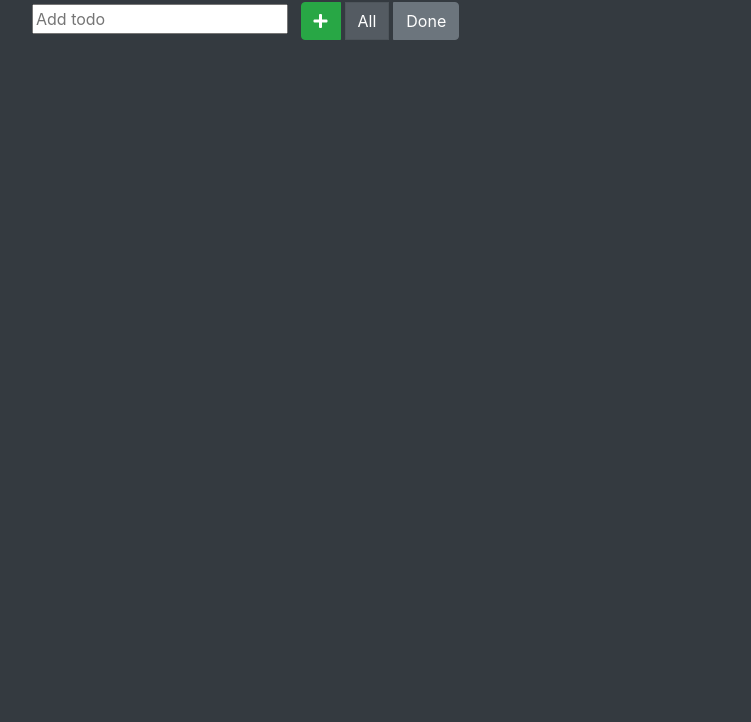
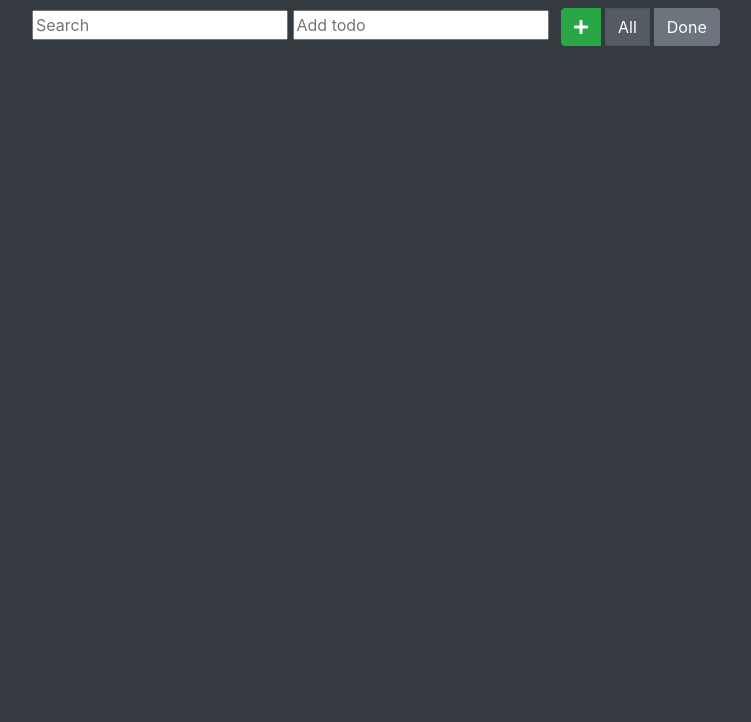
Before and after one commit to ipiewithapple/TodoVue, a website: page index.html in a window 1280 px wide. Shown: the part 78-800 px from the top of the page, without its empty margins (53-804 px from the left). Drawn offline with nearby package versions, Linux system fonts and the light colour scheme.

Commit message:
Add search field

```diff
--- a/index.html
+++ b/index.html
@@ -16,7 +16,8 @@
   <div id="App">
     <div class="container">
       <h1 class="mt-3 mb-3">{{title}}</h1>
-      <input type="text" placeholder="Add todo" @keydown.enter="addNewTodo" ref="todoInput">
+      <input type="text" placeholder="Search">
+      <input type="text" class="mt-2 mb-2" placeholder="Add todo" @keydown.enter="addNewTodo" ref="todoInput">
       <div class="btn-group ml-2" role="group" aria-label="Basic example">
         <button class="btn btn-success" @click="addNewTodo"><i class="fas fa-plus"></i></button>
         <button type="button" class="btn btn-secondary" @click="isDone = false"
```
